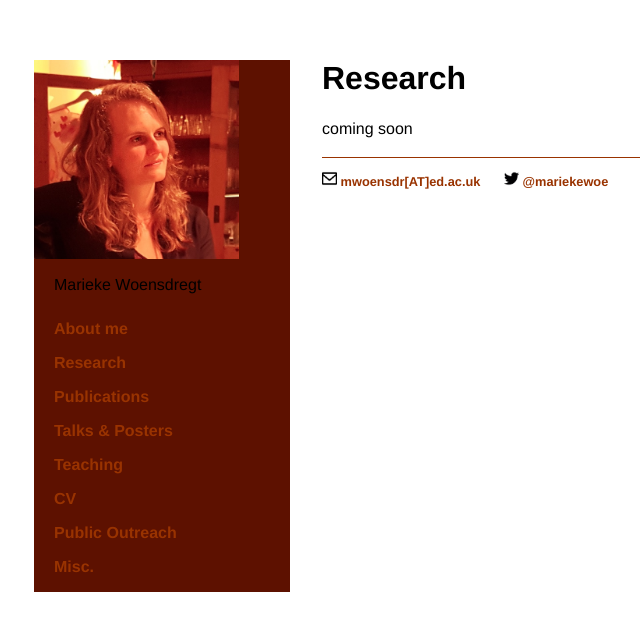
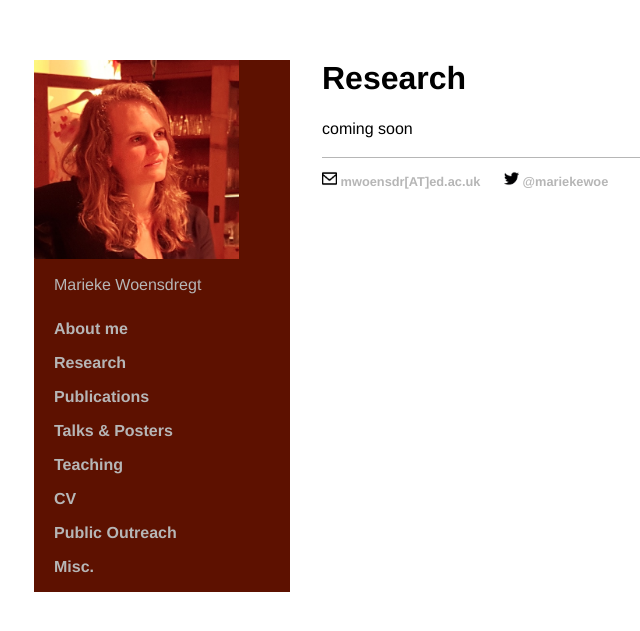
Before and after one commit to marieke-woensdregt/marieke-woensdregt.github.io, a Jekyll site: the page built from research/index.html, in a window 1280 px wide. Shown: the top 631 px of the page, without its empty margins (30-670 px from the left). Built offline with Jekyll 4.4.1, drawn with Linux system fonts in a browser that asks for light colours.

Commit message:
Update main.css

```diff
--- a/css/main.css
+++ b/css/main.css
@@ -15,7 +15,7 @@ nav ul li, footer ul li {
 }
 a {
     text-decoration: none;
-    color: #993300; /* brown colour = #c0c0c0 */
+    color: #B6B6B6;
 }
 a:hover {
     text-decoration: underline;
@@ -41,9 +41,10 @@ p {
 p.small {
     line-height: 70%;
     margin-left: 20px;
+    color: #B6B6B6;
 }
 footer {
-    border-top: 1px solid #993300; /* brown colour = #c0c0c0 */;
+    border-top: 1px solid #B6B6B6;
     font-size: 0.8em;
 }
 
```
